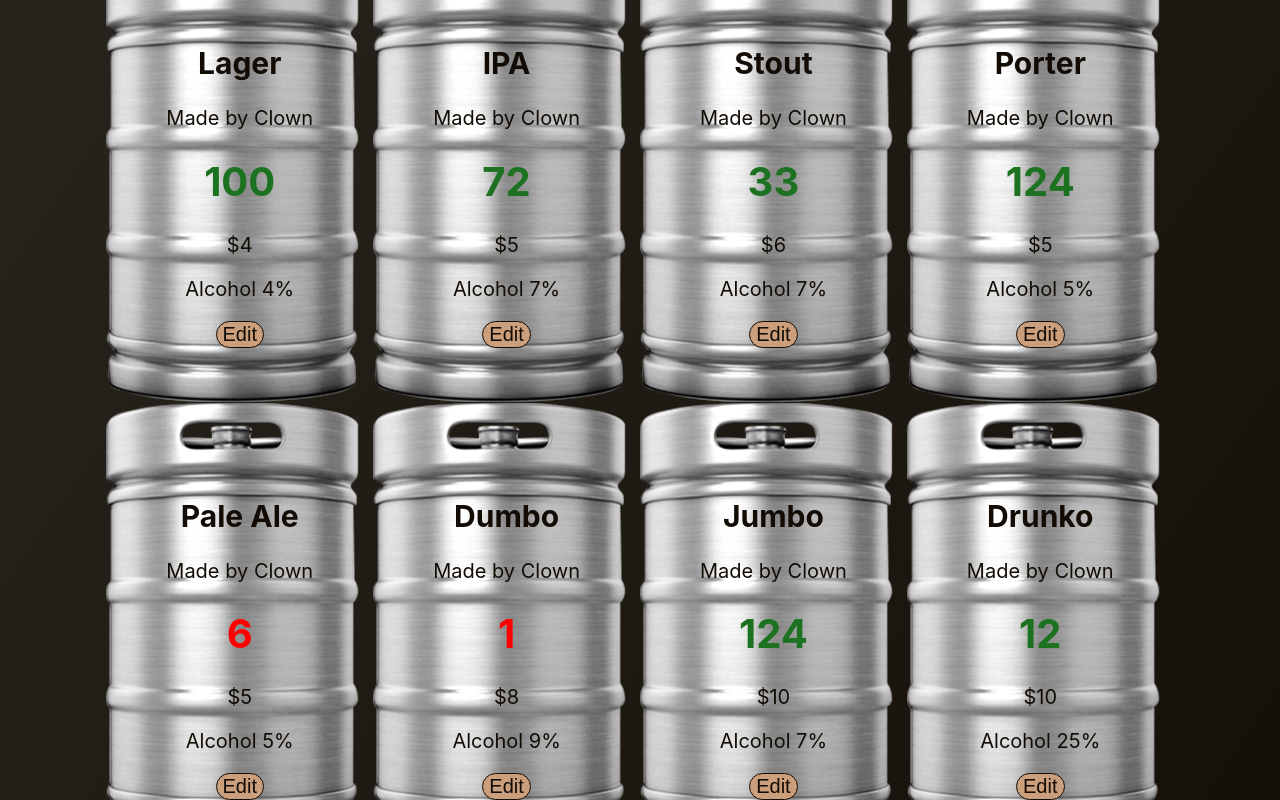
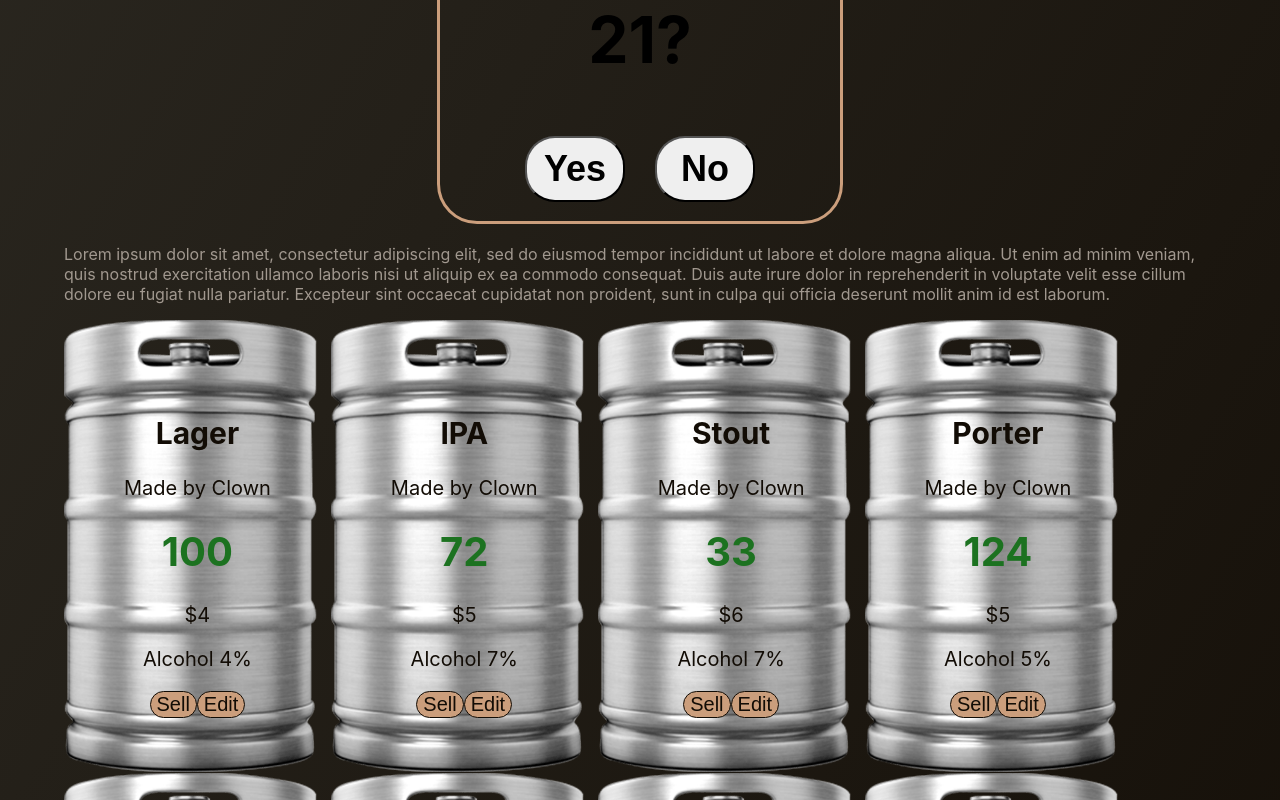
Before and after one commit to Onionator/bottom-of-the-barrel, a React (Create React App) app: page / in a window 1280 px wide. Shown: the part 580-1380 px from the top of the page. Built offline with nearby package versions, Linux system fonts and the light colour scheme.

Commit message:
add a non-functional age gate to the home page.

```diff
--- a/src/App.js
+++ b/src/App.js
@@ -4,9 +4,12 @@ import Body from './components/Body'
 import KegList from './components/KegList'
 import barrelBackground from './public/barrelBackground.jpg'
 import { Switch, Route } from 'react-router-dom'
+import AgeGate from './components/AgeGate'
 
 
 export default function App() {
+
+
   const appStyle = {
     backgroundColor: '#2C2922',
     backgroundImage: 'linear-gradient(to bottom right, #2C2922, #120C05)',
@@ -15,17 +18,25 @@ export default function App() {
     margin: '0 auto 0 auto',
     width: '90vw',
   }
-  const listStyle = {
+  const ageGateStyle = {
+    border: '3px solid #CB9E7C',
+    borderRadius: '40px',
+    fontSize: '32px',
+    height: '300px',
+    margin: '20px auto 20px auto',
+    paddingBottom: '40px',
+    textAlign: 'center',
+    width: '400px',
   }
   return (
     <div className="App" style={appStyle}>
         <Header />
+        <div style={ageGateStyle}>
+          <AgeGate />
+        </div>
         <div style={bodyStyle}>
-          <Switch>
-            <Route exact path='/' component={Body} />
-            <Route exact path='/KegList' component={KegList} />
-          </Switch>
-          <div style={listStyle}>
+          <Body />
+          <div>
             <KegList />
           </div>
         </div>
--- /dev/null
+++ b/src/components/AgeGate.jsx
@@ -0,0 +1,19 @@
+import React from 'react'
+
+export default function AgeGate() {
+  const buttonStyle = {
+    borderRadius: '30px',
+    fontSize: '36px',
+    fontWeight: 'bold',
+    margin: '15px 15px 15px 15px',
+    padding: '10px',
+    width: '100px',
+  }
+  return(
+    <div>
+      <h1>Are you over 21?</h1>
+      <button style={buttonStyle} >Yes</button>
+      <button style={buttonStyle} >No</button>
+    </div>
+  );
+}
--- a/src/components/KegCard.jsx
+++ b/src/components/KegCard.jsx
@@ -3,6 +3,12 @@ import PropTypes from 'prop-types'
 import keg from '../public/keg.png'
 
 export default function KegCard(props) {
+  function sellPint() {
+    if (props.pintsLeft > 0) {
+      return props.pintsLeft - 1
+    }
+    return props.pintsLeft
+  }
   const kegStyles = {
     backgroundImage: `url( ${keg} )`,
     backgroundSize: 'cover',
@@ -21,12 +27,13 @@ export default function KegCard(props) {
   }
   return(
     <div style={kegStyles}>
-      <div style={infoStyle}>
+      <div className={props.name} style={infoStyle}>
         <h2>{props.name}</h2>
         <p>Made by {props.brand}</p>
         <p>{stillFull(props.pintsLeft)}</p>
         <p>{props.price}</p>
         <p>Alcohol {props.alcoholContent}%</p>
+        <button onClick={sellPint} type="button" name="edit" style={{backgroundColor: '#CB9E7C', border: '1px solid #120C05', borderRadius: '50px', color: '#120C05', fontSize: '20px'}}>Sell</button>
         <button type="button" name="edit" style={{backgroundColor: '#CB9E7C', border: '1px solid #120C05', borderRadius: '50px', color: '#120C05', fontSize: '20px'}}>Edit</button>
       </div>
     </div>
--- a/src/components/KegList.jsx
+++ b/src/components/KegList.jsx
@@ -74,7 +74,6 @@ export default function KegList() {
     marginLeft: '0',
     marginRight: '0',
     float: 'center',
-    justifyContent: 'center',
   }
   const kegStyle = {
     textAlign: 'center',
```
